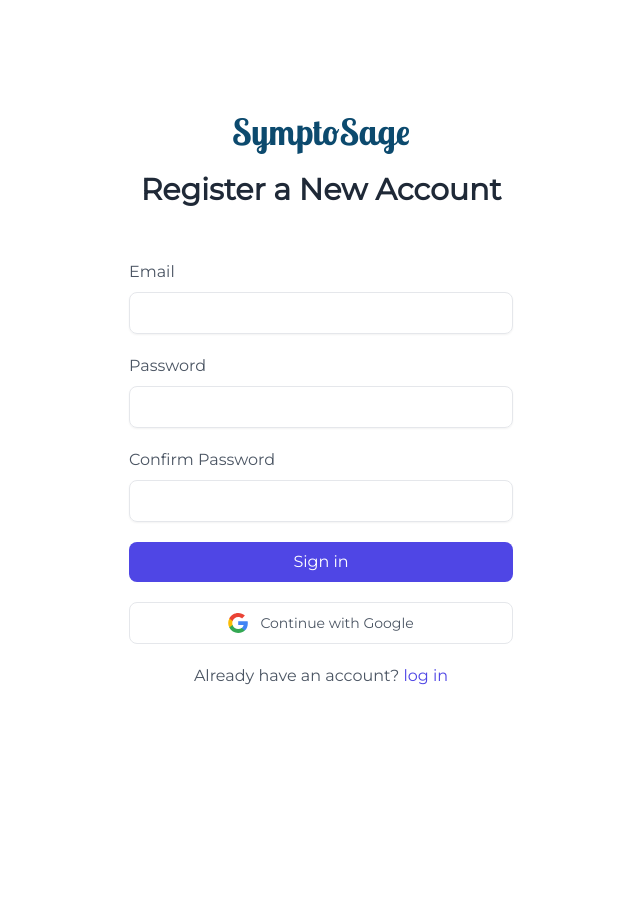
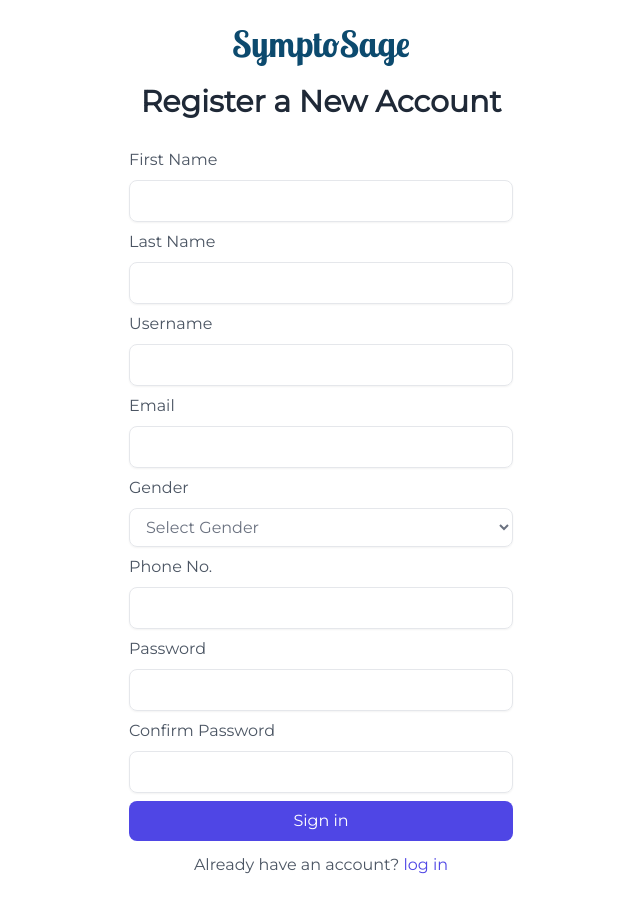
Before and after one commit to EdoriAtiri/Sympto, a React (Vite) app: page /register in a window 1280 px wide. Shown: the whole page, without its empty margins (319-959 px from the left). Before the commit the page ends 800 px from the top, so only its background shows below. Built offline with nearby package versions, Linux system fonts and the light colour scheme; no server answers.

Commit message:
Add getUSerLocation to register

```diff
--- a/src/features/Auth/authService.js
+++ b/src/features/Auth/authService.js
@@ -2,12 +2,8 @@
 const API_URL = import.meta.env.VITE_BASEURL;
 
 // Signup user
-const signup = async (data) => {
+const register = async (data) => {
   const response = await axios.post(API_URL, data);
-
-  if (response.data) {
-    localStorage.setItem("user", JSON.stringify(response.data));
-  }
 
   console.log(response);
 
@@ -29,7 +25,7 @@
 };
 
 const authService = {
-  signup,
+  register,
   login,
 };
 
--- a/src/features/Auth/authSlice.js
+++ b/src/features/Auth/authSlice.js
@@ -2,10 +2,10 @@
 import authService from "./authService";
 
 // Get user from local storage
-const user = JSON.parse(localStorage.getItem("admin"));
+const userAuth = JSON.parse(localStorage.getItem("user"));
 
 const initialState = {
-  user: user ? user : null,
+  userAuth: userAuth ? userAuth : null,
   isError: false,
   isSuccess: false,
   isLoading: false,
@@ -17,7 +17,7 @@
   "auth/register",
   async (user, thunkAPI) => {
     try {
-      return await authService.signup(user);
+      return await authService.register(user);
     } catch (error) {
       const message =
         (error.response &&
@@ -69,13 +69,13 @@
       .addCase(register.fulfilled, (state, action) => {
         state.isLoading = false;
         state.isSuccess = true;
-        state.user = action.payload;
+        state.userAuth = action.payload;
       })
       .addCase(register.rejected, (state, action) => {
         state.isLoading = false;
         state.isError = true;
         state.message = action.payload;
-        state.user = null;
+        state.userAuth = null;
       })
       .addCase(login.pending, (state) => {
         state.isLoading = true;
@@ -83,13 +83,13 @@
       .addCase(login.fulfilled, (state, action) => {
         state.isLoading = false;
         state.isSuccess = true;
-        state.user = action.payload;
+        state.userAuth = action.payload;
       })
       .addCase(login.rejected, (state, action) => {
         state.isLoading = false;
         state.isError = true;
         state.message = action.payload;
-        state.user = null;
+        state.userAuth = null;
       });
   },
 });
--- a/src/pages/Register.jsx
+++ b/src/pages/Register.jsx
@@ -1,15 +1,54 @@
-import { useState } from "react";
+import { useEffect, useState } from "react";
 import Logo from "../components/Logo";
 import { Link } from "react-router-dom";
 
 const Register = () => {
+  const [userLocation, setUserLocation] = useState(null);
   const [formInput, setFormInput] = useState({
+    first_name: "",
+    last_name: "",
+    username: "",
+    gender: "",
+    phone_no: "",
     email: "",
     password: "",
     password2: "",
+    lat: "",
+    lon: "",
   });
 
-  const { email, password, password2 } = formInput;
+  const {
+    first_name,
+    last_name,
+    username,
+    gender,
+    phone_no,
+    email,
+    password,
+    password2,
+  } = formInput;
+
+  // Get location - geoLocation is async, so we need to wait for it to complete before continuing, hence the promise. which is used in the useEffect
+  const getUserLocation = () => {
+    return new Promise((resolve, reject) => {
+      if (navigator.geolocation) {
+        navigator.geolocation.getCurrentPosition(
+          (position) => {
+            const { latitude, longitude } = position.coords;
+            setUserLocation({ lat: latitude, lon: longitude });
+            resolve({ lat: latitude, lon: longitude });
+          },
+          (error) => {
+            console.error("Error getting user location:", error);
+            reject(error);
+          },
+        );
+      } else {
+        console.error("Geolocation is not supported by this browser.");
+        reject("Geolocation not supported");
+      }
+    });
+  };
 
   const onChange = (e) => {
     setFormInput((prev) => ({
@@ -28,11 +67,29 @@
     console.log(formInput);
   };
 
+  useEffect(() => {
+    // Get user location on launch
+    getUserLocation()
+      .then((location) => {
+        setFormInput((prev) => ({
+          ...prev,
+          lat: location.lat,
+          lon: location.lon,
+        }));
+        console.log("User location on mount:", location);
+      })
+      .catch((error) => {
+        console.error("Error getting user location on mount:", error);
+      });
+  }, []);
+
+  //  <button className="h-5 w-5 bg-blue-700" onClick={getUserLocation}></button>;
+
   return (
     <div>
-      <main className="flex h-screen w-full flex-col items-center justify-center px-4">
-        <div className="w-full max-w-sm space-y-5 text-gray-600">
-          <div className="pb-8 text-center">
+      <main className="flex w-full flex-col items-center justify-center px-4 py-6">
+        <div className="w-full max-w-sm space-y-3 text-gray-600">
+          <div className="pb-4 text-center">
             <Logo />
             <div className="mt-5">
               <h3 className="text-2xl font-bold text-gray-800 sm:text-3xl">
@@ -41,7 +98,46 @@
             </div>
           </div>
 
-          <form onSubmit={onSubmit} className="space-y-5">
+          <form onSubmit={onSubmit} className="space-y-2">
+            <div>
+              <label className="font-medium">First Name</label>
+              <input
+                onChange={onChange}
+                type="first_name"
+                id="first_name"
+                name="first_name"
+                value={first_name}
+                required
+                className="mt-2 w-full rounded-lg border bg-transparent px-3 py-2 text-gray-500 shadow-sm outline-none focus:border-indigo-600"
+              />
+            </div>
+
+            <div>
+              <label className="font-medium">Last Name</label>
+              <input
+                onChange={onChange}
+                type="last_name"
+                id="last_name"
+                name="last_name"
+                value={last_name}
+                required
+                className="mt-2 w-full rounded-lg border bg-transparent px-3 py-2 text-gray-500 shadow-sm outline-none focus:border-indigo-600"
+              />
+            </div>
+
+            <div>
+              <label className="font-medium">Username</label>
+              <input
+                onChange={onChange}
+                type="username"
+                id="username"
+                name="username"
+                value={username}
+                required
+                className="mt-2 w-full rounded-lg border bg-transparent px-3 py-2 text-gray-500 shadow-sm outline-none focus:border-indigo-600"
+              />
+            </div>
+
             <div>
               <label className="font-medium">Email</label>
               <input
@@ -54,6 +150,37 @@
                 className="mt-2 w-full rounded-lg border bg-transparent px-3 py-2 text-gray-500 shadow-sm outline-none focus:border-indigo-600"
               />
             </div>
+
+            <div>
+              <label className="font-medium">Gender</label>
+              <select
+                className="mt-2 w-full rounded-lg border bg-transparent px-3 py-2 text-gray-500 shadow-sm outline-none focus:border-indigo-600"
+                name="gender"
+                id="gender"
+                value={gender}
+                onChange={onChange}
+              >
+                <option value="" disabled defaultValue hidden>
+                  Select Gender
+                </option>
+                <option value="male">Male</option>
+                <option value="female">Female</option>
+              </select>
+            </div>
+
+            <div>
+              <label className="font-medium">Phone No.</label>
+              <input
+                onChange={onChange}
+                type="phone_no"
+                id="phone_no"
+                name="phone_no"
+                value={phone_no}
+                required
+                className="mt-2 w-full rounded-lg border bg-transparent px-3 py-2 text-gray-500 shadow-sm outline-none focus:border-indigo-600"
+              />
+            </div>
+
             <div>
               <label className="font-medium">Password</label>
               <input
@@ -83,7 +210,7 @@
               Sign in
             </button>
           </form>
-          <button className="flex w-full items-center justify-center gap-x-3 rounded-lg border py-2.5 text-sm font-medium duration-150 hover:bg-gray-50 active:bg-gray-100">
+          {/* <button className="flex w-full items-center justify-center gap-x-3 rounded-lg border py-2.5 text-sm font-medium duration-150 hover:bg-gray-50 active:bg-gray-100">
             <svg
               className="h-5 w-5"
               viewBox="0 0 48 48"
@@ -115,7 +242,7 @@
               </defs>
             </svg>{" "}
             Continue with Google
-          </button>
+          </button> */}
           <p className="text-center">
             Already have an account?{" "}
             <Link
```
